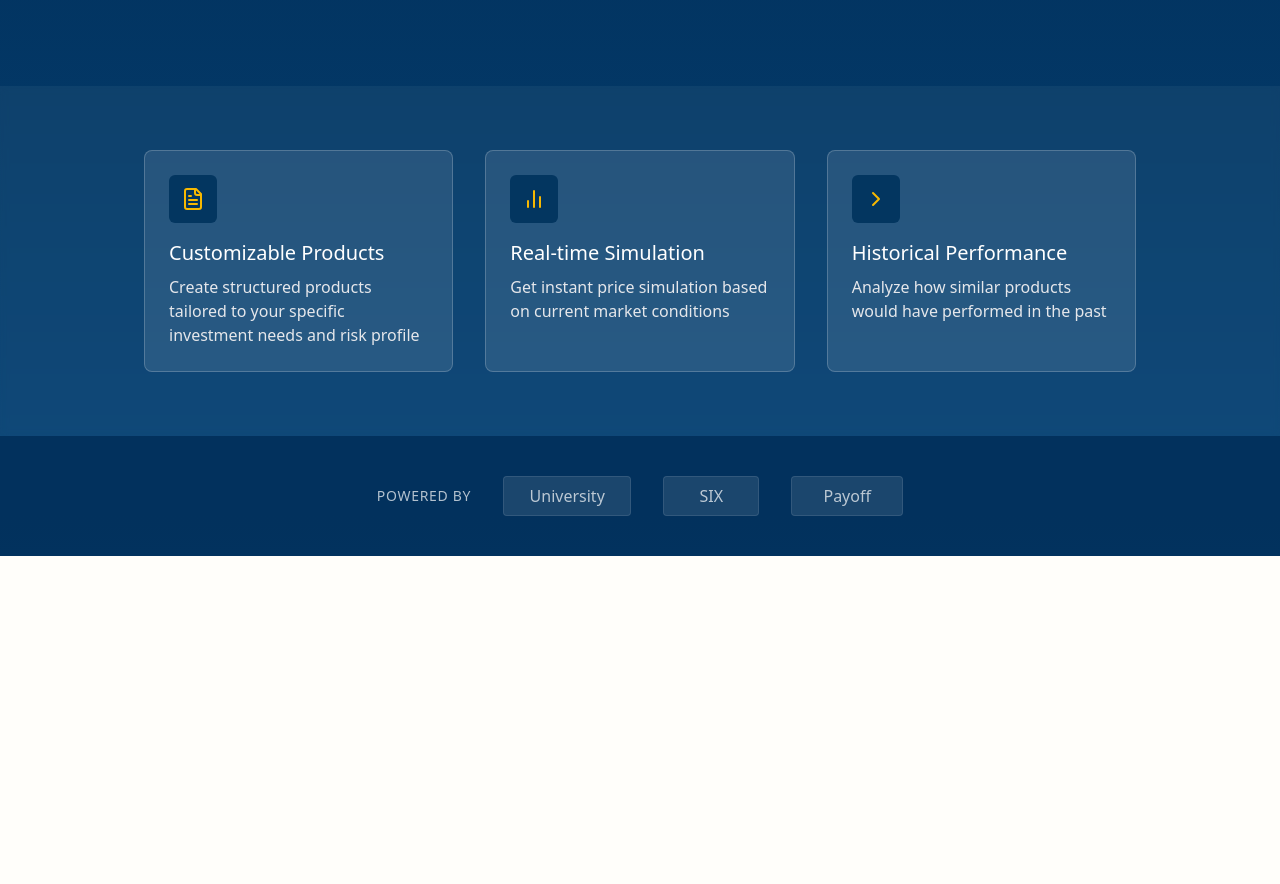
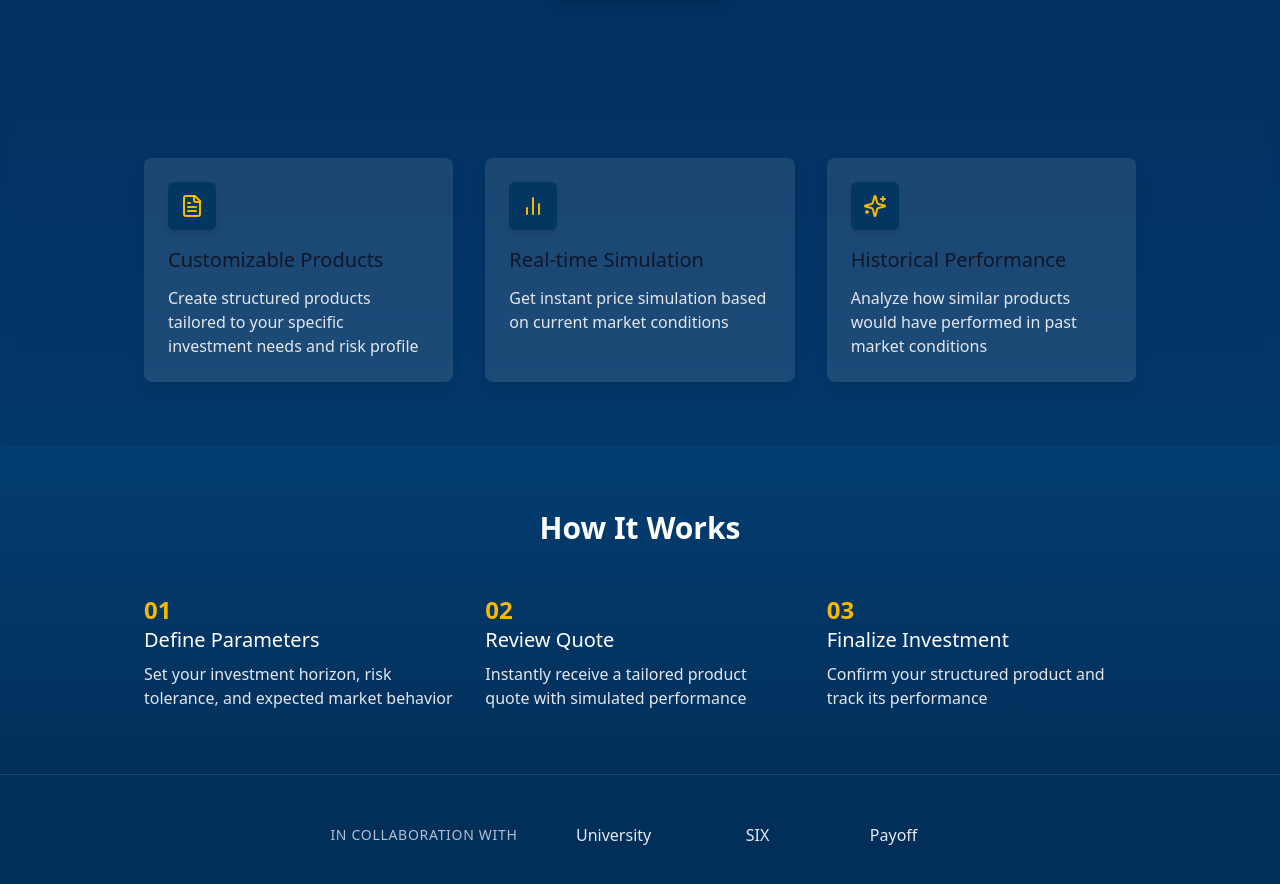
Before and after one commit to Sudarshan50/2Cents_Capital, a React (Vite) app: page /create-product in a window 1280 px wide. Shown: the part 414-1298 px from the top of the page. Before the commit the page ends 970 px from the top, so only its background shows below. Built offline with nearby package versions, Linux system fonts and the light colour scheme; sample sign-in values are in the browser's storage.

Commit message:
Refactor: Enhance CreateProduct page design
- Updated the design of the CreateProduct page to align with the overall theme and style of the application.
- Removed the "Powered by" section.
- Improved the design of the feature boxes.

```diff
--- a/src/components/product/ProductCreationDialog.tsx
+++ b/src/components/product/ProductCreationDialog.tsx
@@ -2,7 +2,7 @@
 import React, { useState } from 'react';
 import { Dialog, DialogContent, DialogClose } from '@/components/ui/dialog';
 import { Button } from '@/components/ui/button';
-import { X } from 'lucide-react';
+import { X, ArrowLeft } from 'lucide-react';
 import ProductCreationForm from './ProductCreationForm';
 import ProductQuote from './ProductQuote';
 
@@ -90,19 +90,44 @@ const ProductCreationDialog: React.FC<ProductCreationDialogProps> = ({ open, onO
 
   return (
     <Dialog open={open} onOpenChange={handleClose}>
-      <DialogContent className="sm:max-w-[600px] md:max-w-[900px] p-0 overflow-hidden max-h-[90vh] overflow-y-auto">
+      <DialogContent className="sm:max-w-[600px] md:max-w-[900px] p-0 overflow-hidden max-h-[90vh] overflow-y-auto border border-gray-200 shadow-2xl bg-white rounded-xl">
         <div className="relative">
-          <DialogClose className="absolute right-4 top-4 rounded-sm opacity-70 ring-offset-background transition-opacity hover:opacity-100 focus:outline-none focus:ring-2 focus:ring-ring focus:ring-offset-2 disabled:pointer-events-none data-[state=open]:bg-accent data-[state=open]:text-muted-foreground z-10">
-            <X className="h-4 w-4" />
-            <span className="sr-only">Close</span>
-          </DialogClose>
+          {/* Header with step indicator */}
+          <div className="bg-gradient-to-r from-quant-navy to-[#034275] text-white p-4 md:p-6">
+            <div className="flex justify-between items-center">
+              <h2 className="text-xl font-bold">
+                {step === 'form' ? 'Create Your Product' : 'Product Preview'}
+              </h2>
+              <DialogClose className="rounded-full hover:bg-white/10 p-2 transition-colors">
+                <X className="h-4 w-4 text-white" />
+                <span className="sr-only">Close</span>
+              </DialogClose>
+            </div>
+
+            {/* Progress indicator */}
+            <div className="mt-4 flex items-center">
+              <div className={`h-2 w-2 rounded-full ${step === 'form' ? 'bg-quant-yellow' : 'bg-white'}`}></div>
+              <div className={`h-0.5 w-10 ${step === 'form' ? 'bg-gray-400' : 'bg-quant-yellow'}`}></div>
+              <div className={`h-2 w-2 rounded-full ${step === 'quote' ? 'bg-quant-yellow' : 'bg-white'}`}></div>
+            </div>
+          </div>
+
+          {/* Back button for quote step */}
+          {step === 'quote' && (
+            <Button
+              variant="ghost"
+              size="sm"
+              onClick={handleReset}
+              className="absolute left-4 top-20 flex items-center text-sm text-gray-600 hover:text-gray-800 z-10"
+            >
+              <ArrowLeft className="mr-1 h-3 w-3" />
+              Back to form
+            </Button>
+          )}
 
           <div className="p-6">
             {step === 'form' && (
               <>
-                <h2 className="text-2xl font-bold text-quant-navy mb-6">
-                  Create Your Product
-                </h2>
                 <p className="text-gray-600 mb-8">
                   Answer a few questions to help us suggest the right structured product for your needs.
                 </p>
--- a/src/pages/CreateProduct.tsx
+++ b/src/pages/CreateProduct.tsx
@@ -3,9 +3,10 @@ import React from 'react';
 import { useNavigate } from 'react-router-dom';
 import { Button } from '@/components/ui/button';
 import Navbar from '@/components/navigation/Navbar';
-import { FileText, ChevronRight, BarChart2 } from 'lucide-react';
+import { FileText, ChevronRight, BarChart2, Sparkles } from 'lucide-react';
 import ProductCreationDialog from '@/components/product/ProductCreationDialog';
 import { useToast } from '@/hooks/use-toast';
+import { Card, CardContent } from '@/components/ui/card';
 
 const CreateProduct = () => {
   const navigate = useNavigate();
@@ -29,18 +30,20 @@ const CreateProduct = () => {
     },
     {
       title: "Historical Performance",
-      description: "Analyze how similar products would have performed in the past",
-      icon: <ChevronRight className="h-6 w-6 text-quant-yellow" />
+      description: "Analyze how similar products would have performed in past market conditions",
+      icon: <Sparkles className="h-6 w-6 text-quant-yellow" />
     }
   ];
 
   return (
     <div className="min-h-screen bg-gray-50">
       <Navbar />
-      <div className="pt-16 bg-gradient-to-b from-[#022b54] to-[#034275] text-white min-h-[80vh] flex flex-col">
+      <div className="pt-16 bg-gradient-to-b from-[#022b54] via-[#033466] to-[#034275] text-white min-h-[80vh] flex flex-col">
         {/* Hero section */}
         <div className="max-w-5xl mx-auto text-center px-4 py-16 md:py-24">
-          <h1 className="text-4xl md:text-5xl font-bold mb-6">Design Your Perfect Investment Product</h1>
+          <h1 className="text-4xl md:text-5xl font-bold mb-6 leading-tight">
+            Design Your Perfect <span className="text-quant-yellow">Investment Product</span>
+          </h1>
           <p className="text-xl mb-10 max-w-3xl mx-auto text-gray-100">
             Create customized structured products that match your investment goals,
             risk tolerance, and market outlook with our intuitive product builder.
@@ -48,45 +51,79 @@ const CreateProduct = () => {
           <Button
             onClick={handleCreateClick}
             size="lg"
-            className="bg-quant-yellow text-quant-navy hover:bg-quant-yellow/90 px-6 py-6 text-lg h-auto"
+            className="bg-quant-yellow text-quant-navy hover:bg-quant-yellow/90 px-8 py-7 text-lg h-auto font-medium shadow-lg hover:shadow-xl transition-all"
           >
             Start Creating
           </Button>
         </div>
 
         {/* Features section */}
-        <div className="bg-white/5 backdrop-blur-sm py-16">
+        <div className="py-16 backdrop-blur-sm">
           <div className="max-w-5xl mx-auto px-4">
             <div className="grid grid-cols-1 md:grid-cols-3 gap-8">
               {features.map((feature, index) => (
-                <div
+                <Card
                   key={index}
-                  className="bg-white/10 p-6 rounded-lg border border-white/20 flex flex-col"
+                  className="border-0 bg-white/10 hover:bg-white/15 transition-all duration-300 overflow-hidden shadow-lg"
                 >
-                  <div className="bg-[#033660] p-3 rounded-md w-fit mb-4">
-                    {feature.icon}
-                  </div>
-                  <h3 className="text-xl font-medium mb-2">{feature.title}</h3>
-                  <p className="text-gray-200">{feature.description}</p>
+                  <CardContent className="p-6 flex flex-col h-full">
+                    <div className="bg-[#033660] p-3 rounded-md w-fit mb-4 shadow-md">
+                      {feature.icon}
+                    </div>
+                    <h3 className="text-xl font-medium mb-3">{feature.title}</h3>
+                    <p className="text-gray-200">{feature.description}</p>
+                  </CardContent>
+                </Card>
+              ))}
+            </div>
+          </div>
+        </div>
+
+        {/* Steps section - New addition */}
+        <div className="py-16 bg-gradient-to-b from-[#034275]/50 to-[#022b54]/80">
+          <div className="max-w-5xl mx-auto px-4">
+            <h2 className="text-3xl font-bold mb-12 text-center">How It Works</h2>
+            <div className="grid grid-cols-1 md:grid-cols-3 gap-8">
+              {[
+                {
+                  number: "01",
+                  title: "Define Parameters",
+                  description: "Set your investment horizon, risk tolerance, and expected market behavior"
+                },
+                {
+                  number: "02",
+                  title: "Review Quote",
+                  description: "Instantly receive a tailored product quote with simulated performance"
+                },
+                {
+                  number: "03",
+                  title: "Finalize Investment",
+                  description: "Confirm your structured product and track its performance"
+                }
+              ].map((step, index) => (
+                <div key={index} className="relative pl-12 md:pl-0 md:pt-8">
+                  <div className="md:absolute md:top-0 md:left-0 text-quant-yellow text-2xl font-bold mb-2">{step.number}</div>
+                  <h3 className="text-xl font-medium mb-2">{step.title}</h3>
+                  <p className="text-gray-200">{step.description}</p>
                 </div>
               ))}
             </div>
           </div>
         </div>
 
-        {/* Partners section */}
-        <div className="mt-auto py-10 bg-[#022b54]/70 text-white/70">
+        {/* Partners section - Redesigned */}
+        <div className="mt-auto py-10 bg-[#022b54]/80 backdrop-blur-sm border-t border-white/10">
           <div className="max-w-5xl mx-auto px-4">
             <div className="flex flex-col md:flex-row items-center justify-center gap-8">
-              <span className="text-sm uppercase tracking-wider">Powered by</span>
+              <span className="text-sm uppercase tracking-wider font-medium text-white/70">In collaboration with</span>
               <div className="flex gap-8 items-center flex-wrap justify-center">
-                <div className="h-10 w-32 bg-white/10 rounded flex items-center justify-center border border-white/10">
+                <div className="h-10 w-32 rounded flex items-center justify-center text-white/90 font-medium">
                   University
                 </div>
-                <div className="h-10 w-24 bg-white/10 rounded flex items-center justify-center border border-white/10">
+                <div className="h-10 w-24 rounded flex items-center justify-center text-white/90 font-medium">
                   SIX
                 </div>
-                <div className="h-10 w-28 bg-white/10 rounded flex items-center justify-center border border-white/10">
+                <div className="h-10 w-28 rounded flex items-center justify-center text-white/90 font-medium">
                   Payoff
                 </div>
               </div>
```
